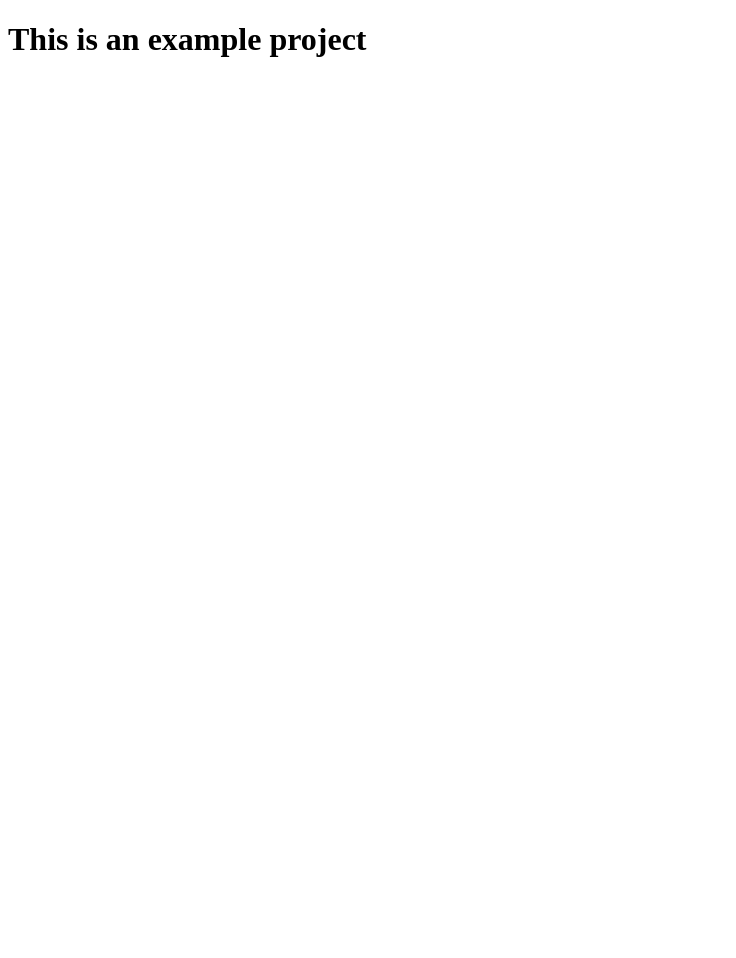
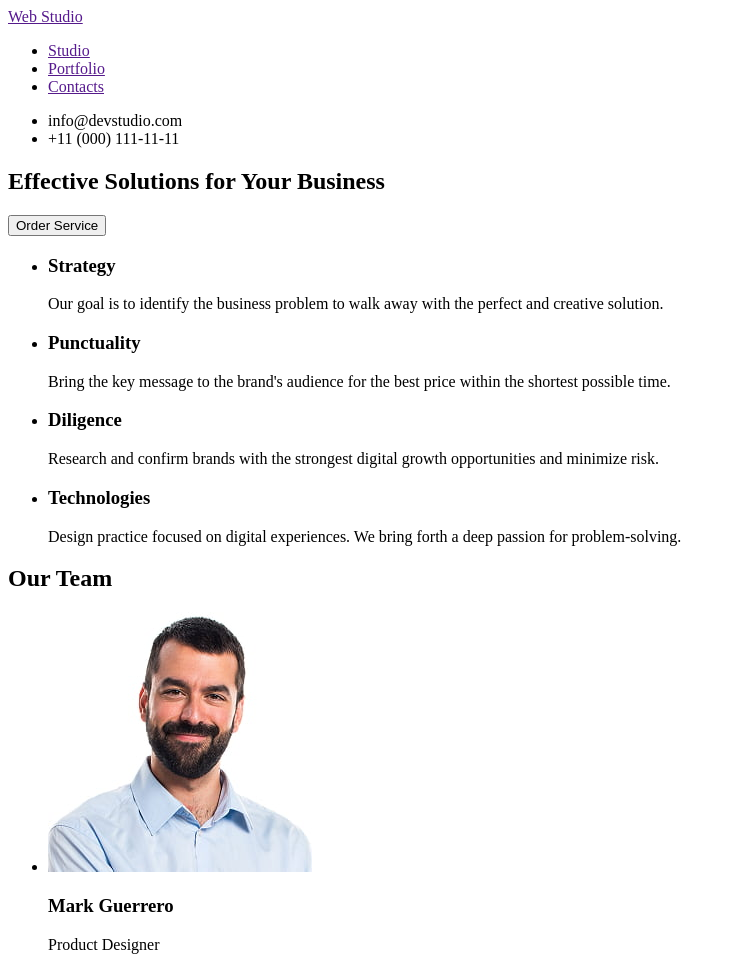
Before and after one commit to M900425/prjct, a plain HTML site: page index.html in a window 1280 px wide. Shown: the top 958 px of the page, without its empty margins (0-736 px from the left). Before the commit the page ends 800 px from the top, so only its background shows below. Drawn offline with Linux system fonts and the light colour scheme.

Commit message:
add index file

```diff
--- a/index.html
+++ b/index.html
@@ -5,7 +5,91 @@
         <meta name="viewport" content="width=device-width, initial-scale=1.0">
         <title>Document</title>
     </head>
+
     <body>
-    <h1>This is an example project</h1>
+        <header>
+            <a href="">Web Studio</a>
+            <nav>
+                <ul>
+                    <li>
+                        <a href="">Studio</a>
+                    </li>
+                    <li>
+                        <a href="">Portfolio</a>
+                    </li>
+                    <li>
+                        <a href="">Contacts</a>
+                    </li>
+                </ul>
+            </nav>
+
+            <ul>
+                <li>info@devstudio.com</li>
+                <li>+11 (000) 111-11-11</li>
+            </ul>
+        </header>
+
+        <main>
+            <section>
+                <h1>Effective Solutions for Your Business</h1>
+                <button type="button">Order Service</button>
+            </section>
+
+            <section>
+                <ul>
+                    <li>
+                        <h3>Strategy</h3>
+                        <p>Our goal is to identify the business problem to walk away with the perfect and creative solution.
+                        </p>
+                    </li>
+                    <li>
+                        <h3>Punctuality</h3>
+                        <p>Bring the key message to the brand's audience for the best price within the shortest possible
+                            time.</p>
+                    </li>
+                    <li>
+                        <h3>Diligence</h3>
+                        <p>Research and confirm brands with the strongest digital growth opportunities and minimize risk.
+                        </p>
+                    </li>
+                    <li>
+                        <h3>Technologies</h3>
+                        <p>Design practice focused on digital experiences. We bring forth a deep passion for
+                            problem-solving.</p>
+                    </li>
+                </ul>
+            </section>
+
+            <section>
+                <h2>Our Team</h2>
+                <ul>
+                    <li>
+                        <img src="/images/img-3.jpg" alt="product design specialist" width="264" height="260"/>
+                        <h3>Mark Guerrero</h3>
+                        <p>Product Designer</p>
+                    </li>
+                    <li>
+                        <img src="/images/img-2.jpg" alt="Frontend development specialist" width="264" height="260"/>
+                        <h3>Tom Ford</h3>
+                        <p>Frontend Developer</p>
+                    </li>
+                    <li>
+                        <img src="/images/img-1.jpg" alt="marketing specialist" width="264" height="260"/>
+                        <h3>Camila Garcia</h3>
+                        <p>Marketing</p>
+                    </li>
+                    <li>
+                        <img src="/images/img.jpg" alt="ui design specialist" width="264" height="260"/>
+                        <h3>Daniel Wilson</h3>
+                        <p>UI Designer</p>
+                    </li>
+                </ul>
+            </section>
+        </main>
+
+        <footer>
+            <a href="">Web Studio</a>
+            <p>Increase the flow of customers and sales for your business with digital marketing & growth solutions.</p>
+        </footer>
     </body>
 </html>
```
Also changed, not shown: README.md (deleted), images/img-1.jpg (added), images/img-2.jpg (added), images/img-3.jpg (added), images/img.jpg (added), secret.md (deleted), todo.md (deleted). Lines whose indentation alone changed are shown as unchanged.
